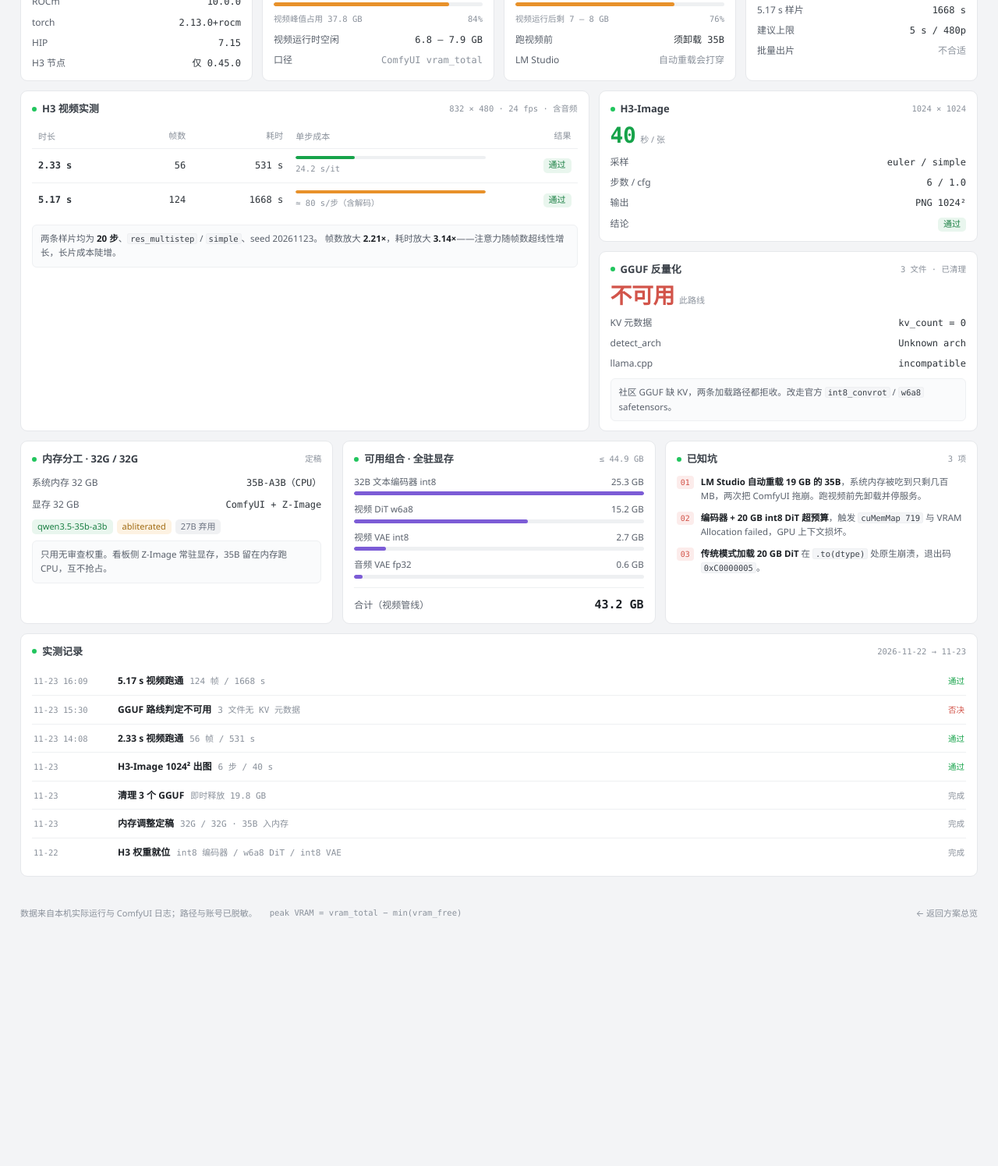
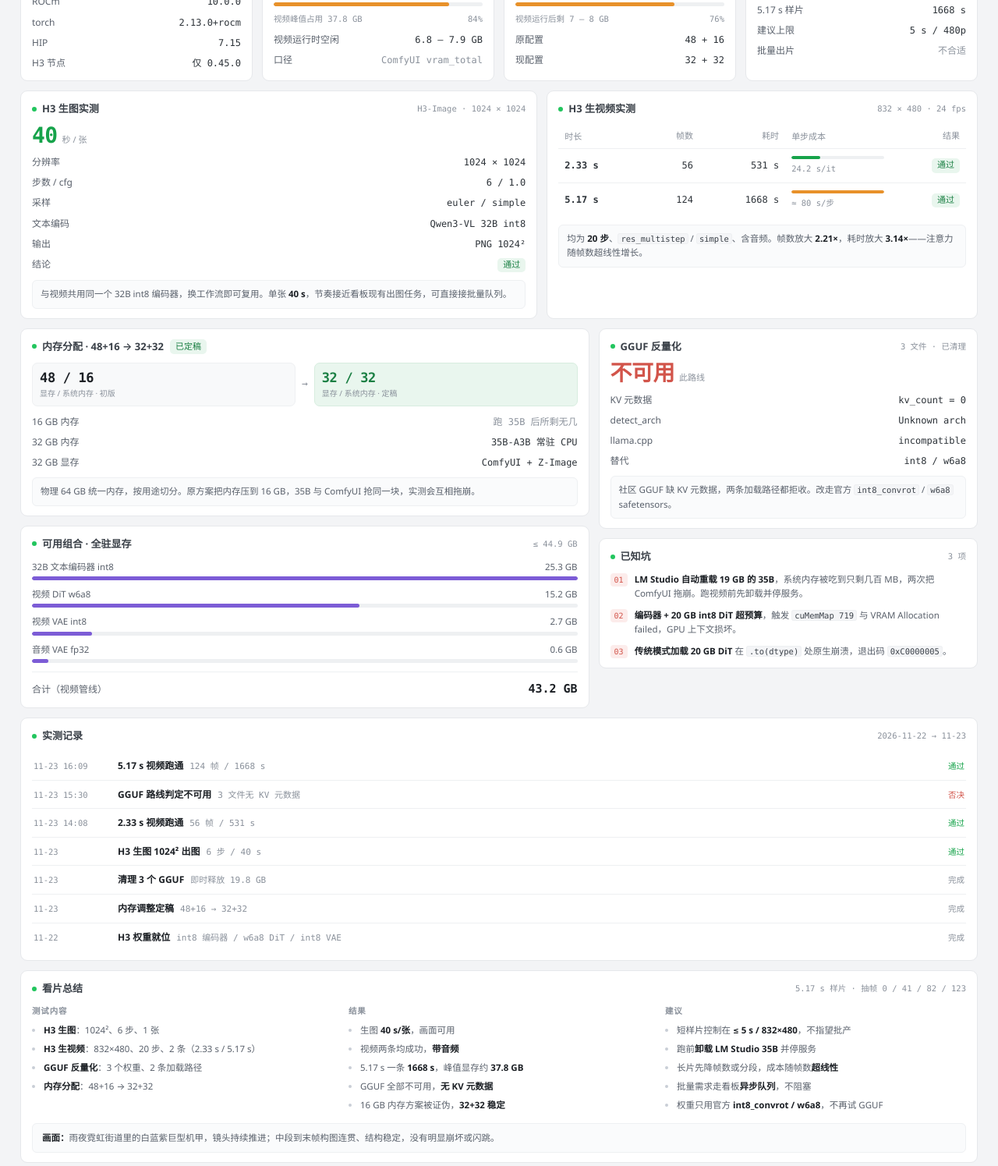
Before and after one commit to blackinkvc/image-gen-lab, a plain HTML site: page bench-h3.html in a window 1280 px wide. Shown: the part 185-1680 px from the top of the page at 78% size. Before the commit the page ends 1394 px from the top, so only its background shows below. Drawn offline with Linux system fonts and the light colour scheme.

Commit message:
看板补充：生图与生视频分栏、48+16 到 32+32 内存迁移、看片总结

```diff
--- a/assets/css/bench.css
+++ b/assets/css/bench.css
@@ -214,11 +214,43 @@ img{max-width:100%;display:block}
 .foot .mono{font-size:10.5px}
 .foot a:hover{color:var(--t2)}
 
+/* ---------- 内存迁移 ---------- */
+.migrate{display:flex;align-items:stretch;gap:8px;margin:2px 0 10px}
+.migrate .side{
+  flex:1;min-width:0;background:#f8f9fa;border:1px solid var(--line-2);
+  border-radius:7px;padding:8px 9px;
+}
+.migrate .side b{display:block;font-family:var(--mono);font-size:17px;font-weight:600;line-height:1.25;letter-spacing:-.02em}
+.migrate .side span{display:block;font-size:10px;color:var(--t3);margin-top:1px}
+.migrate .side.to{background:var(--green-bg);border-color:#d7eddf}
+.migrate .side.to b{color:#1a7f43}
+.migrate .arrow{display:flex;align-items:center;color:var(--t3);font-family:var(--mono);font-size:13px}
+
+/* ---------- 看片总结 ---------- */
+.review-grid{display:grid;grid-template-columns:repeat(3,minmax(0,1fr));gap:20px}
+.review-col h4{
+  margin:0 0 7px;font-size:10.5px;font-weight:600;color:var(--t3);
+  letter-spacing:.08em;text-transform:uppercase;
+}
+.review-col ul{
+  margin:0;padding-left:15px;display:flex;flex-direction:column;gap:5px;
+  font-size:11.5px;color:var(--t2);line-height:1.65;
+}
+.review-col li::marker{color:#c9ced6}
+.review-col li b{color:var(--t1);font-weight:600}
+.review-quote{
+  margin:13px 0 0;padding:9px 12px;background:#fafbfc;
+  border:1px solid var(--line-2);border-radius:6px;
+  font-size:11.5px;color:var(--t2);
+}
+.review-quote b{color:var(--t1)}
+
 /* ---------- 响应式 ---------- */
 @media (max-width:1100px){
   .g4{grid-template-columns:repeat(2,minmax(0,1fr))}
   .g2{grid-template-columns:minmax(0,1fr)}
   .g3{grid-template-columns:repeat(2,minmax(0,1fr))}
+  .review-grid{grid-template-columns:minmax(0,1fr)}
 }
 @media (max-width:720px){
   .g4,.g3{grid-template-columns:minmax(0,1fr)}
--- a/bench-h3.html
+++ b/bench-h3.html
@@ -4,7 +4,7 @@
 <meta charset="utf-8">
 <meta name="viewport" content="width=device-width, initial-scale=1">
 <title>H3 实测看板 · 生图与生视频 · IMAGE.GEN LAB</title>
-<meta name="description" content="MiniMax H3 在本机的实测看板：32G/32G 显存与内存分工、H3-Image 1024² 出图、H3 视频 2.33s 与 5.17s 样片耗时、GGUF 反量化判定与已知崩溃点。">
+<meta name="description" content="MiniMax H3 在本机的实测看板：H3-Image 1024² 生图、H3 视频 2.33s 与 5.17s 样片、48+16 到 32+32 的内存分配调整、GGUF 反量化判定与看片总结。">
 <link rel="stylesheet" href="assets/css/bench.css">
 </head>
 <body>
@@ -18,7 +18,7 @@
     <div class="topbar-right">
       <span class="meta">2026-11-23 · 本机实测</span>
       <a class="btn" href="index.html">档案站</a>
-      <a class="btn is-primary" href="#log">记录</a>
+      <a class="btn is-primary" href="#review">看片总结</a>
     </div>
   </div>
 </header>
@@ -27,7 +27,7 @@
 
   <div class="statusline">
     <span class="dot"></span>
-    <span>实测 5 项 · 通过 3 · 否决 2</span>
+    <span>实测 5 项 · 通过 4 · 否决 1</span>
     <span class="m">ryzen ai max+ 395 / radeon 8060s</span>
     <span class="right">update 2026-11-23 16:09</span>
   </div>
@@ -69,14 +69,14 @@
     <section class="card">
       <div class="card-head">
         <h2>系统内存</h2>
-        <span class="chip red">易崩</span>
+        <span class="chip orange">已调整</span>
       </div>
-      <div class="big warn"><b>32.4</b><small>GB 可见</small></div>
+      <div class="big warn"><b>32</b><small>GB 分配</small></div>
       <div class="bar"><i style="width:76%"></i></div>
       <div class="bar-foot"><span>视频运行后剩 7 – 8 GB</span><span>76%</span></div>
       <dl class="rows">
-        <div class="row"><dt>跑视频前</dt><dd>须卸载 35B</dd></div>
-        <div class="row"><dt>LM Studio</dt><dd class="muted">自动重载会打穿</dd></div>
+        <div class="row"><dt>原配置</dt><dd>48 + 16</dd></div>
+        <div class="row"><dt>现配置</dt><dd>32 + 32</dd></div>
       </dl>
     </section>
 
@@ -95,13 +95,32 @@
 
   </div>
 
-  <!-- 第二行：视频表 / 图像 / GGUF -->
-  <div class="grid g2">
+  <!-- 第二行：生图 / 生视频 -->
+  <div class="grid" style="grid-template-columns:minmax(0,1.2fr) minmax(0,1fr)">
 
     <section class="card">
       <div class="card-head">
-        <h2>H3 视频实测</h2>
-        <span class="h-meta">832 × 480 · 24 fps · 含音频</span>
+        <h2>H3 生图实测</h2>
+        <span class="h-meta">H3-Image · 1024 × 1024</span>
+      </div>
+      <div class="big ok"><b>40</b><small>秒 / 张</small></div>
+      <dl class="rows">
+        <div class="row"><dt>分辨率</dt><dd>1024 × 1024</dd></div>
+        <div class="row"><dt>步数 / cfg</dt><dd>6 / 1.0</dd></div>
+        <div class="row"><dt>采样</dt><dd>euler / simple</dd></div>
+        <div class="row"><dt>文本编码</dt><dd>Qwen3-VL 32B int8</dd></div>
+        <div class="row"><dt>输出</dt><dd>PNG 1024²</dd></div>
+        <div class="row"><dt>结论</dt><dd><span class="chip green">通过</span></dd></div>
+      </dl>
+      <p class="vid-note" style="margin-top:10px">
+        与视频共用同一个 32B int8 编码器，换工作流即可复用。单张 <b>40 s</b>，节奏接近看板现有出图任务，可直接接批量队列。
+      </p>
+    </section>
+
+    <section class="card">
+      <div class="card-head">
+        <h2>H3 生视频实测</h2>
+        <span class="h-meta">832 × 480 · 24 fps</span>
       </div>
       <table class="vid-table">
         <thead>
@@ -130,72 +149,47 @@
             <td class="num">1668 s</td>
             <td class="cost">
               <div class="bar"><i style="width:100%"></i></div>
-              <span>≈ 80 s/步（含解码）</span>
+              <span>≈ 80 s/步</span>
             </td>
             <td class="num"><span class="chip green">通过</span></td>
           </tr>
         </tbody>
       </table>
       <p class="vid-note">
-        两条样片均为 <b>20 步</b>、<code>res_multistep</code> / <code>simple</code>、seed 20261123。
-        帧数放大 <b>2.21×</b>，耗时放大 <b>3.14×</b>——注意力随帧数超线性增长，长片成本陡增。
+        均为 <b>20 步</b>、<code>res_multistep</code> / <code>simple</code>、含音频。帧数放大 <b>2.21×</b>，耗时放大 <b>3.14×</b>——注意力随帧数超线性增长。
       </p>
     </section>
+
+  </div>
+
+  <!-- 第三行：内存迁移 / 可用组合 / GGUF / 已知坑 -->
+  <div class="grid g2">
 
     <div style="display:grid;gap:12px;align-content:start">
 
       <section class="card">
         <div class="card-head">
-          <h2>H3-Image</h2>
-          <span class="h-meta">1024 × 1024</span>
+          <h2>内存分配 · 48+16 → 32+32</h2>
+          <span class="chip green">已定稿</span>
         </div>
-        <div class="big ok"><b>40</b><small>秒 / 张</small></div>
+        <div class="migrate">
+          <div class="side">
+            <b>48 / 16</b>
+            <span>显存 / 系统内存 · 初版</span>
+          </div>
+          <div class="arrow">→</div>
+          <div class="side to">
+            <b>32 / 32</b>
+            <span>显存 / 系统内存 · 定稿</span>
+          </div>
+        </div>
         <dl class="rows">
-          <div class="row"><dt>采样</dt><dd>euler / simple</dd></div>
-          <div class="row"><dt>步数 / cfg</dt><dd>6 / 1.0</dd></div>
-          <div class="row"><dt>输出</dt><dd>PNG 1024²</dd></div>
-          <div class="row"><dt>结论</dt><dd><span class="chip green">通过</span></dd></div>
-        </dl>
-      </section>
-
-      <section class="card">
-        <div class="card-head">
-          <h2>GGUF 反量化</h2>
-          <span class="h-meta">3 文件 · 已清理</span>
-        </div>
-        <div class="big bad"><b>不可用</b><small>此路线</small></div>
-        <dl class="rows">
-          <div class="row"><dt>KV 元数据</dt><dd>kv_count = 0</dd></div>
-          <div class="row"><dt>detect_arch</dt><dd>Unknown arch</dd></div>
-          <div class="row"><dt>llama.cpp</dt><dd>incompatible</dd></div>
+          <div class="row"><dt>16 GB 内存</dt><dd class="muted">跑 35B 后所剩无几</dd></div>
+          <div class="row"><dt>32 GB 内存</dt><dd>35B-A3B 常驻 CPU</dd></div>
+          <div class="row"><dt>32 GB 显存</dt><dd>ComfyUI + Z-Image</dd></div>
         </dl>
         <p class="vid-note" style="margin-top:9px">
-          社区 GGUF 缺 KV，两条加载路径都拒收。改走官方 <code>int8_convrot</code> / <code>w6a8</code> safetensors。
-        </p>
-      </section>
-
-    </div>
-  </div>
-
-  <!-- 第三行：分工 / 组合 / 坑 -->
-  <div class="grid g3">
-
-    <section class="card">
-      <div class="card-head">
-        <h2>内存分工 · 32G / 32G</h2>
-        <span class="h-meta">定稿</span>
-      </div>
-      <dl class="rows" style="gap:8px">
-        <div class="row"><dt>系统内存 32 GB</dt><dd>35B-A3B（CPU）</dd></div>
-        <div class="row"><dt>显存 32 GB</dt><dd>ComfyUI + Z-Image</dd></div>
-      </dl>
-      <div style="display:flex;gap:5px;flex-wrap:wrap;margin:9px 0 8px">
-        <span class="chip green">qwen3.5-35b-a3b</span>
-        <span class="chip orange">abliterated</span>
-        <span class="chip">27B 弃用</span>
-      </div>
-      <p class="vid-note" style="margin:0">
-        只用无审查权重。看板侧 Z-Image 常驻显存，35B 留在内存跑 CPU，互不抢占。
+          物理 64 GB 统一内存，按用途切分。原方案把内存压到 16 GB，35B 与 ComfyUI 抢同一块，实测会互相拖崩。
         </p>
       </section>
 
@@ -225,6 +219,27 @@
         <div class="wsum"><span>合计（视频管线）</span><b>43.2 GB</b></div>
       </section>
 
+    </div>
+
+    <div style="display:grid;gap:12px;align-content:start">
+
+      <section class="card">
+        <div class="card-head">
+          <h2>GGUF 反量化</h2>
+          <span class="h-meta">3 文件 · 已清理</span>
+        </div>
+        <div class="big bad"><b>不可用</b><small>此路线</small></div>
+        <dl class="rows">
+          <div class="row"><dt>KV 元数据</dt><dd>kv_count = 0</dd></div>
+          <div class="row"><dt>detect_arch</dt><dd>Unknown arch</dd></div>
+          <div class="row"><dt>llama.cpp</dt><dd>incompatible</dd></div>
+          <div class="row"><dt>替代</dt><dd>int8 / w6a8</dd></div>
+        </dl>
+        <p class="vid-note" style="margin-top:9px">
+          社区 GGUF 缺 KV 元数据，两条加载路径都拒收。改走官方 <code>int8_convrot</code> / <code>w6a8</code> safetensors。
+        </p>
+      </section>
+
       <section class="card">
         <div class="card-head">
           <h2>已知坑</h2>
@@ -238,9 +253,10 @@
       </section>
 
     </div>
+  </div>
 
-  <!-- 第四行：记录 -->
-  <section class="card" id="log">
+  <!-- 记录 -->
+  <section class="card">
     <div class="card-head">
       <h2>实测记录</h2>
       <span class="h-meta">2026-11-22 → 11-23</span>
@@ -249,11 +265,53 @@
       <li><span class="t">11-23 16:09</span><span class="e"><b>5.17 s 视频跑通</b><span>124 帧 / 1668 s</span></span><span class="st ok">通过</span></li>
       <li><span class="t">11-23 15:30</span><span class="e"><b>GGUF 路线判定不可用</b><span>3 文件无 KV 元数据</span></span><span class="st bad">否决</span></li>
       <li><span class="t">11-23 14:08</span><span class="e"><b>2.33 s 视频跑通</b><span>56 帧 / 531 s</span></span><span class="st ok">通过</span></li>
-      <li><span class="t">11-23</span><span class="e"><b>H3-Image 1024² 出图</b><span>6 步 / 40 s</span></span><span class="st ok">通过</span></li>
+      <li><span class="t">11-23</span><span class="e"><b>H3 生图 1024² 出图</b><span>6 步 / 40 s</span></span><span class="st ok">通过</span></li>
       <li><span class="t">11-23</span><span class="e"><b>清理 3 个 GGUF</b><span>即时释放 19.8 GB</span></span><span class="st info">完成</span></li>
-      <li><span class="t">11-23</span><span class="e"><b>内存调整定稿</b><span>32G / 32G · 35B 入内存</span></span><span class="st info">完成</span></li>
+      <li><span class="t">11-23</span><span class="e"><b>内存调整定稿</b><span>48+16 → 32+32</span></span><span class="st info">完成</span></li>
       <li><span class="t">11-22</span><span class="e"><b>H3 权重就位</b><span>int8 编码器 / w6a8 DiT / int8 VAE</span></span><span class="st info">完成</span></li>
     </ul>
+  </section>
+
+  <!-- 看片总结 -->
+  <section class="card" id="review" style="margin-top:12px">
+    <div class="card-head">
+      <h2>看片总结</h2>
+      <span class="h-meta">5.17 s 样片 · 抽帧 0 / 41 / 82 / 123</span>
+    </div>
+    <div class="review-grid">
+      <div class="review-col">
+        <h4>测试内容</h4>
+        <ul>
+          <li><b>H3 生图</b>：1024²、6 步、1 张</li>
+          <li><b>H3 生视频</b>：832×480、20 步、2 条（2.33 s / 5.17 s）</li>
+          <li><b>GGUF 反量化</b>：3 个权重、2 条加载路径</li>
+          <li><b>内存分配</b>：48+16 → 32+32</li>
+        </ul>
+      </div>
+      <div class="review-col">
+        <h4>结果</h4>
+        <ul>
+          <li>生图 <b>40 s/张</b>，画面可用</li>
+          <li>视频两条均成功，<b>带音频</b></li>
+          <li>5.17 s 一条 <b>1668 s</b>，峰值显存约 <b>37.8 GB</b></li>
+          <li>GGUF 全部不可用，<b>无 KV 元数据</b></li>
+          <li>16 GB 内存方案被证伪，<b>32+32 稳定</b></li>
+        </ul>
+      </div>
+      <div class="review-col">
+        <h4>建议</h4>
+        <ul>
+          <li>短样片控制在 <b>≤ 5 s / 832×480</b>，不指望批产</li>
+          <li>跑前<b>卸载 LM Studio 35B</b> 并停服务</li>
+          <li>长片先降帧数或分段，成本随帧数<b>超线性</b></li>
+          <li>批量需求走看板<b>异步队列</b>，不阻塞</li>
+          <li>权重只用官方 <b>int8_convrot / w6a8</b>，不再试 GGUF</li>
+        </ul>
+      </div>
+    </div>
+    <p class="review-quote">
+      <b>画面：</b>雨夜霓虹街道里的白蓝紫巨型机甲，镜头持续推进；中段到末帧构图连贯、结构稳定，没有明显崩坏或闪跳。
+    </p>
   </section>
 
 </main>
```
Lines whose indentation alone changed are shown as unchanged.
